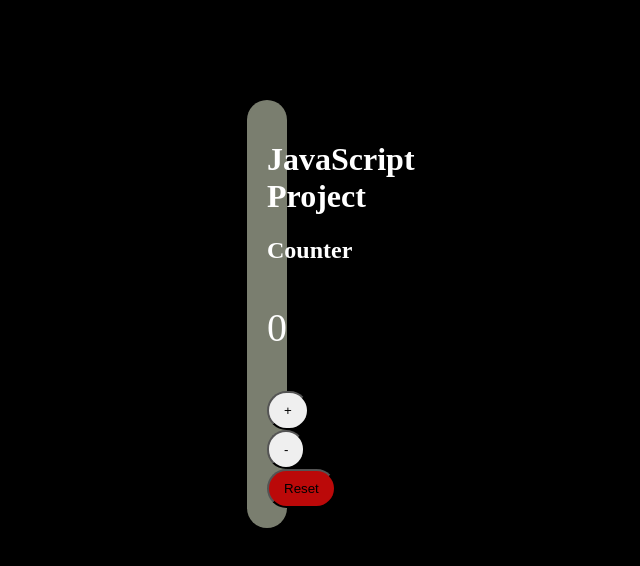
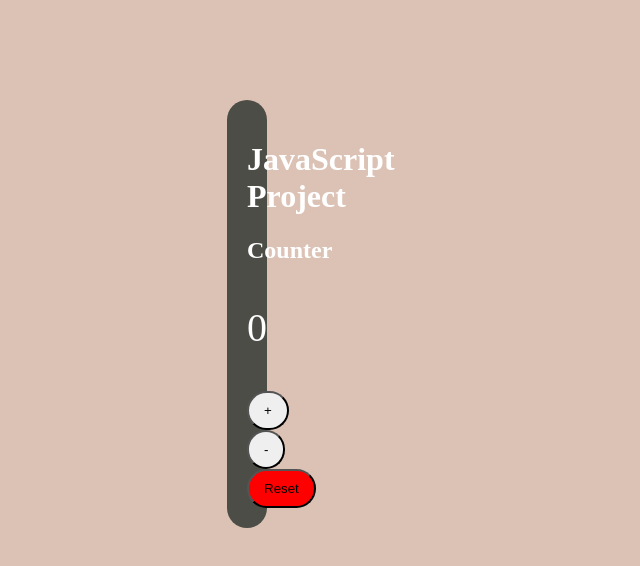
Before and after one commit to Javoh1rolimboyev/counter, a plain HTML site: page index.html in a window 1280 px wide. Both pictures are taken after a click on the button "Reset". Shown: the whole page, without its empty margins (553-1193 px from the left). Drawn offline with Linux system fonts and the light colour scheme.

Commit message:
Add files via upload

```diff
--- a/app.js
+++ b/app.js
@@ -37,3 +37,40 @@ window.onload = function(){
     }
       updateCount();
 };
+ const plus = document.getElementById("plus");
+
+  plus.addEventListener("mouseover", function() {
+    plus.style.backgroundColor = "red";
+  });
+
+  plus.addEventListener("mouseout", function() {
+    plus.style.backgroundColor = "white";
+  });
+
+  const minus = document.getElementById("minus");
+
+  minus.addEventListener("mouseover", function() {
+    minus.style.backgroundColor = "red";
+  });
+
+  minus.addEventListener("mouseout", function() {
+    minus.style.backgroundColor = "white";
+  });
+  const reset = document.getElementById("reset");
+
+  reset.addEventListener("mouseover", function() {
+    reset.style.backgroundColor = "green";
+  });
+
+  reset.addEventListener("mouseout", function() {
+    reset.style.backgroundColor = "red";
+  });
+  const countainer = document.getElementById("countainer");
+
+  countainer.addEventListener("mouseover", function() {
+    countainer.style.backgroundColor = "rgb(46, 47, 48)";
+  });
+
+  countainer.addEventListener("mouseout", function() {
+    countainer.style.backgroundColor = "rgb(75, 77, 70)";
+  });
--- a/index.html
+++ b/index.html
@@ -11,7 +11,7 @@
 <html>
 <body>
 
-<div class="countainer">
+<div class="countainer" id="countainer">
 
     <h1>JavaScript Project</h1>
 <h2>Counter</h2>
@@ -24,10 +24,11 @@
 
 </div>
 <script src="app.js">
+
 </script>
 
 </body>
-</html>bbb
+</html>
 
 </body>
 </html>
--- a/style.css
+++ b/style.css
@@ -1,12 +1,12 @@
 body{
     text-align: center;
     margin: 0;
-    background-color: rgb(0, 0, 0);
+    background-color: rgb(220, 194, 181);
 }
 .countainer{
-background-color: rgb(122, 126, 111);
-   margin-left: 800px;
-   margin-right: 800px;
+background-color: rgb(75, 77, 70);
+   margin-left: 780px;
+   margin-right: 780px;
    margin-top: 100px;
    padding: 20px;
    border-radius: 20px;
@@ -28,7 +28,7 @@ background-color: rgb(122, 126, 111);
 #reset{
     padding: 10px 15px;
     border-radius: 20px;
-    background-color: rgb(187, 9, 9);
+    background-color: red;
 }
 h1{
     color: white;
```
